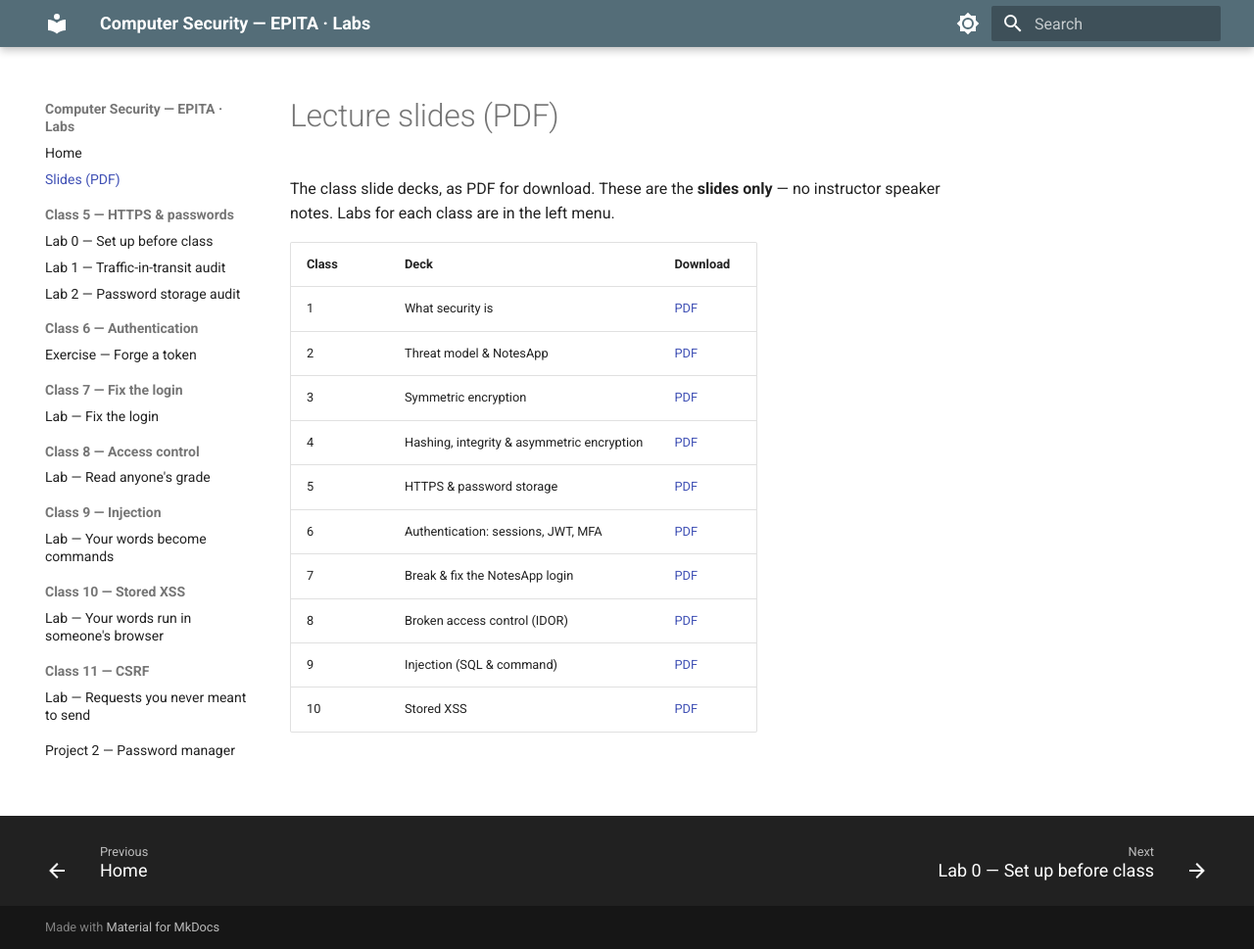
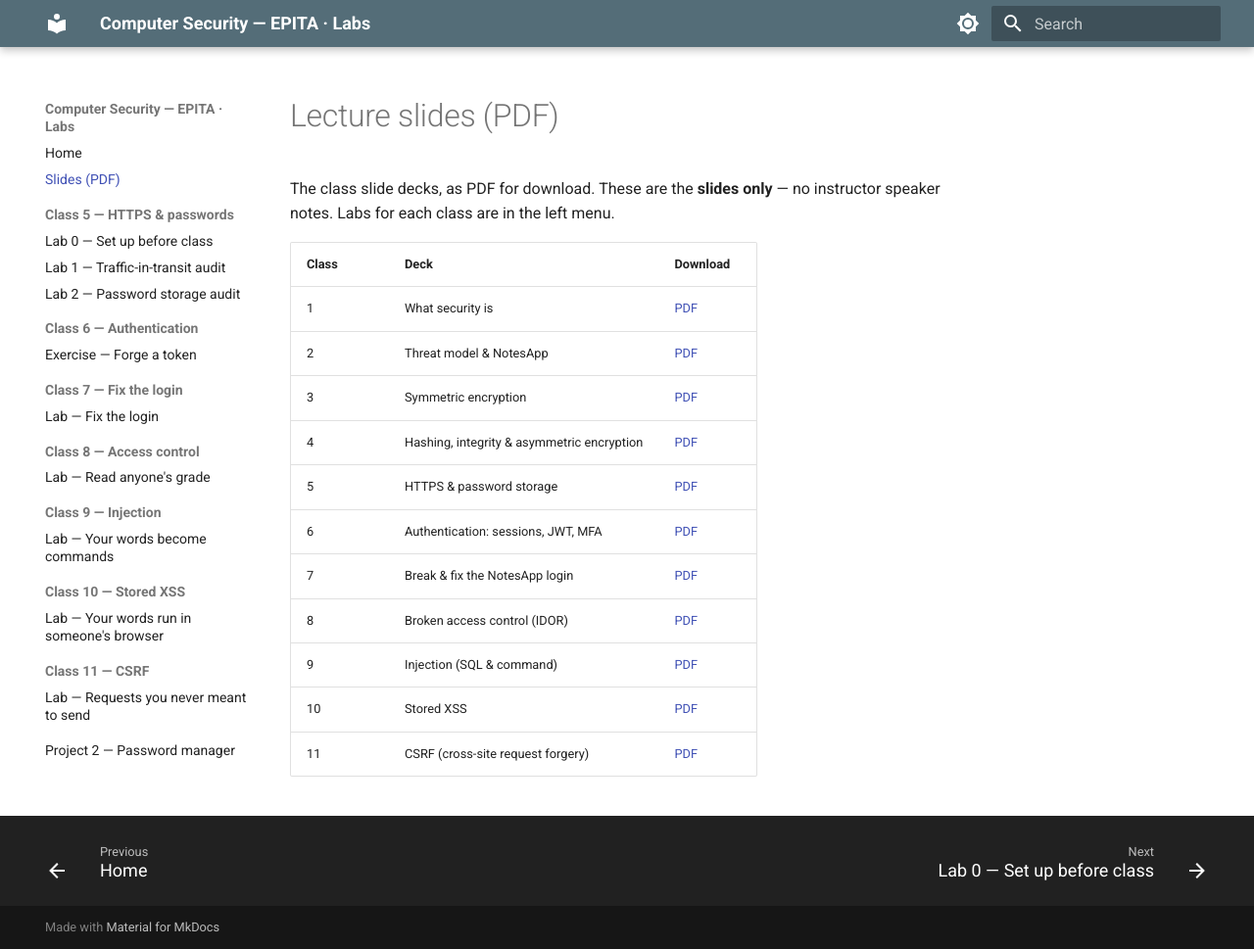
Before and after one commit to KristenPire/epita-security-labs, an MkDocs documentation site: the page built from docs/slides.md, in a window 1280 px wide and 969 px high. Shown: the whole window at 98% size. Built offline with MkDocs 1.6.1 and Material for MkDocs 9.7.7, drawn with Linux system fonts in a browser that asks for light colours.

Commit message:
Add Class 11 CSRF slide PDF
Co-Authored-By: Claude Opus 5.5 <noreply@anthropic.com>

```diff
--- a/docs/slides.md
+++ b/docs/slides.md
@@ -15,3 +15,4 @@ speaker notes. Labs for each class are in the left menu.
 | 8 | Broken access control (IDOR) | [PDF](decks/class8-access-control.pdf){:download} |
 | 9 | Injection (SQL & command) | [PDF](decks/class9-injection.pdf){:download} |
 | 10 | Stored XSS | [PDF](decks/class10-stored-xss.pdf){:download} |
+| 11 | CSRF (cross-site request forgery) | [PDF](decks/class11-csrf.pdf){:download} |
```
Also changed, not shown: 1 other file.
